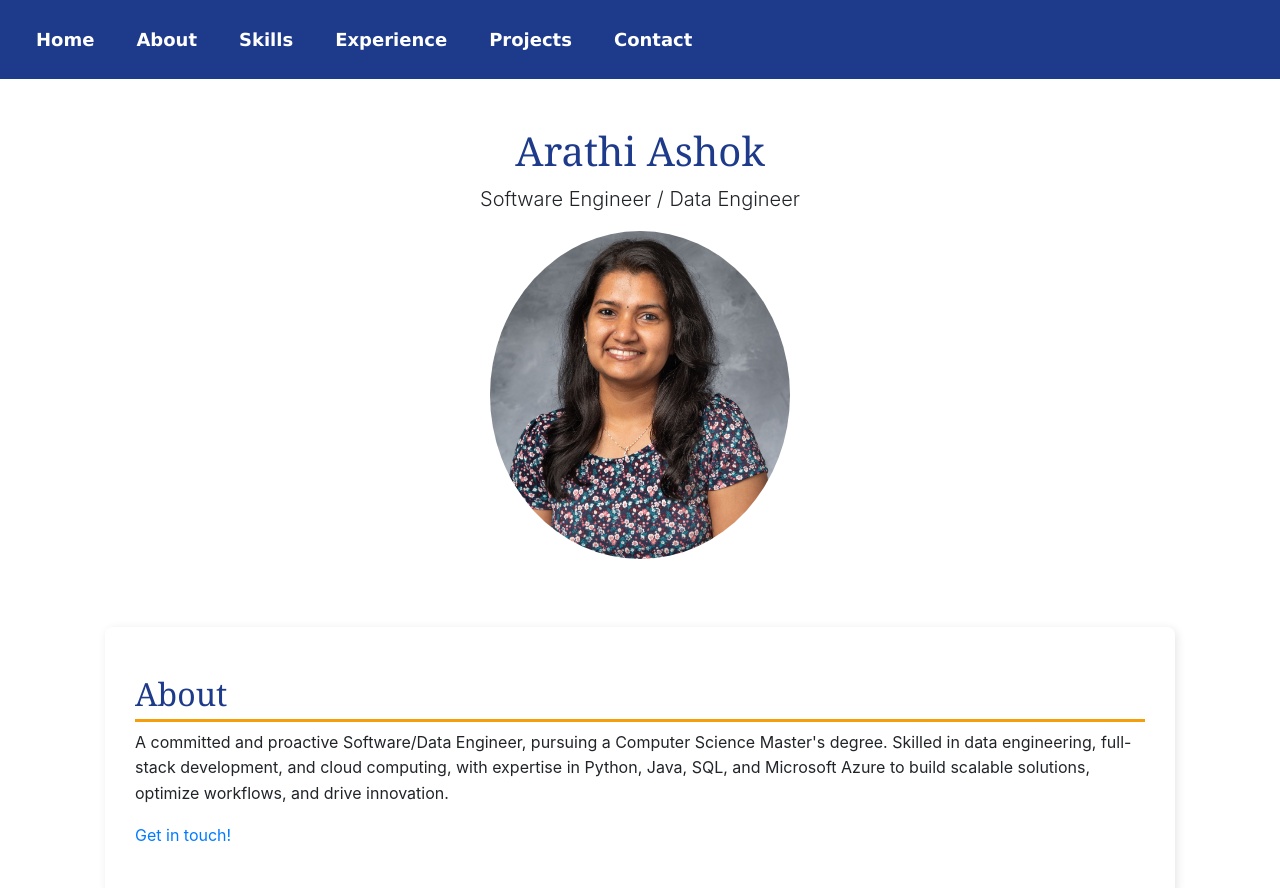
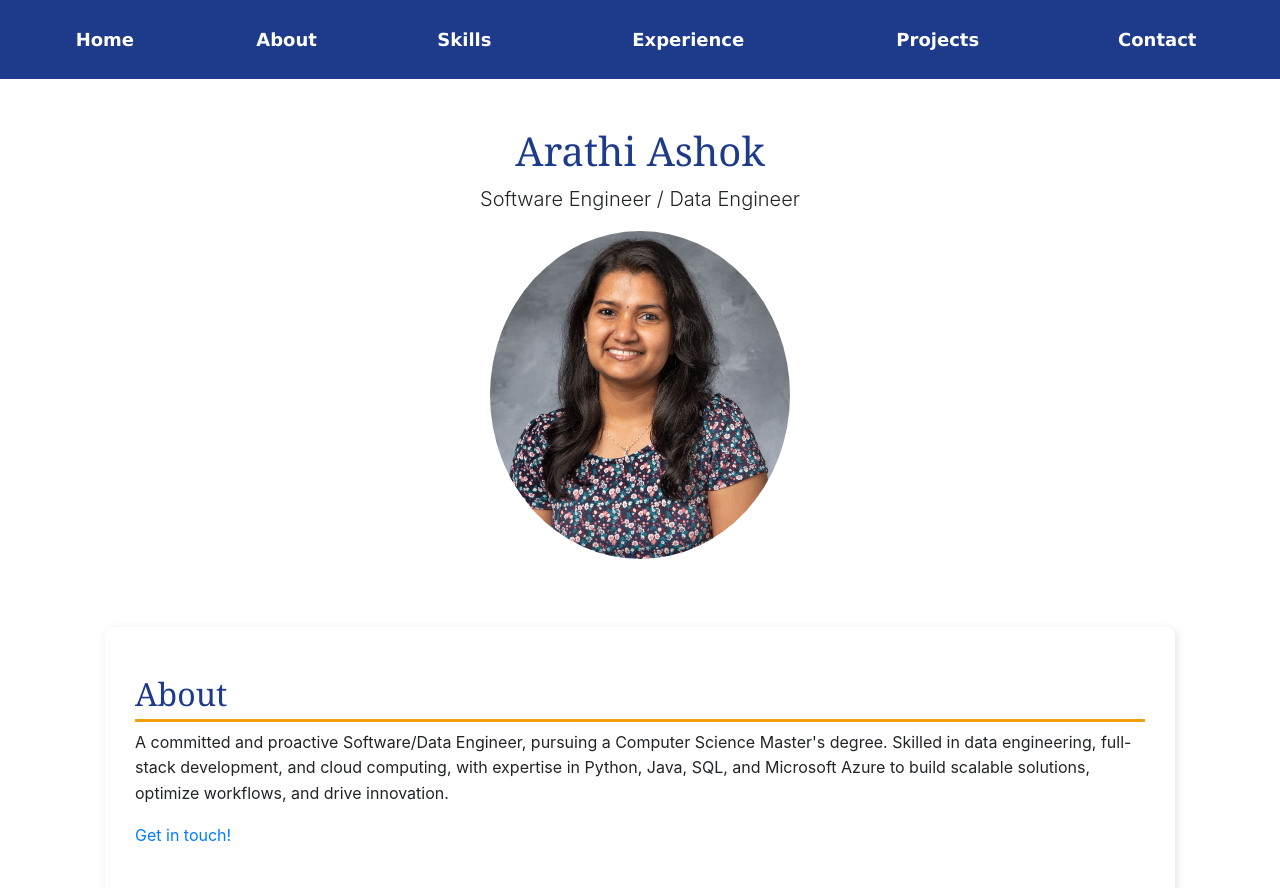
Before and after one commit to arathiashok/hciprototype, a plain HTML site: page index.html in a window 1280 px wide. Shown: the top 888 px of the page. Drawn offline with nearby package versions, Linux system fonts and the light colour scheme.

Commit message:
table style fix

```diff
--- a/index.html
+++ b/index.html
@@ -13,7 +13,7 @@
 <body>
 
     <nav>
-        <table>
+        <table style="width:100%; padding:10px;">
             <tr class="centered-row">
                 <td><a href="#">Home</a></td>
                 <td><a href="#about">About</a></td>
```
